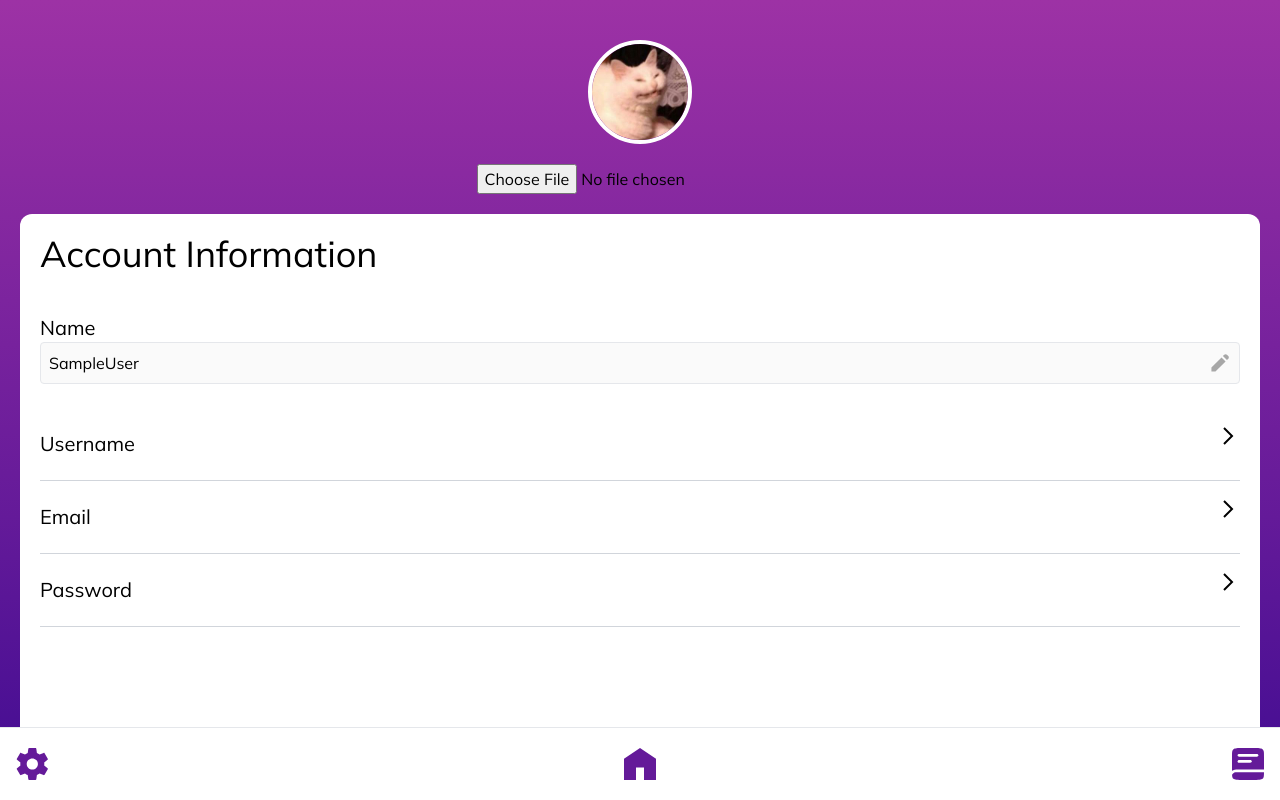
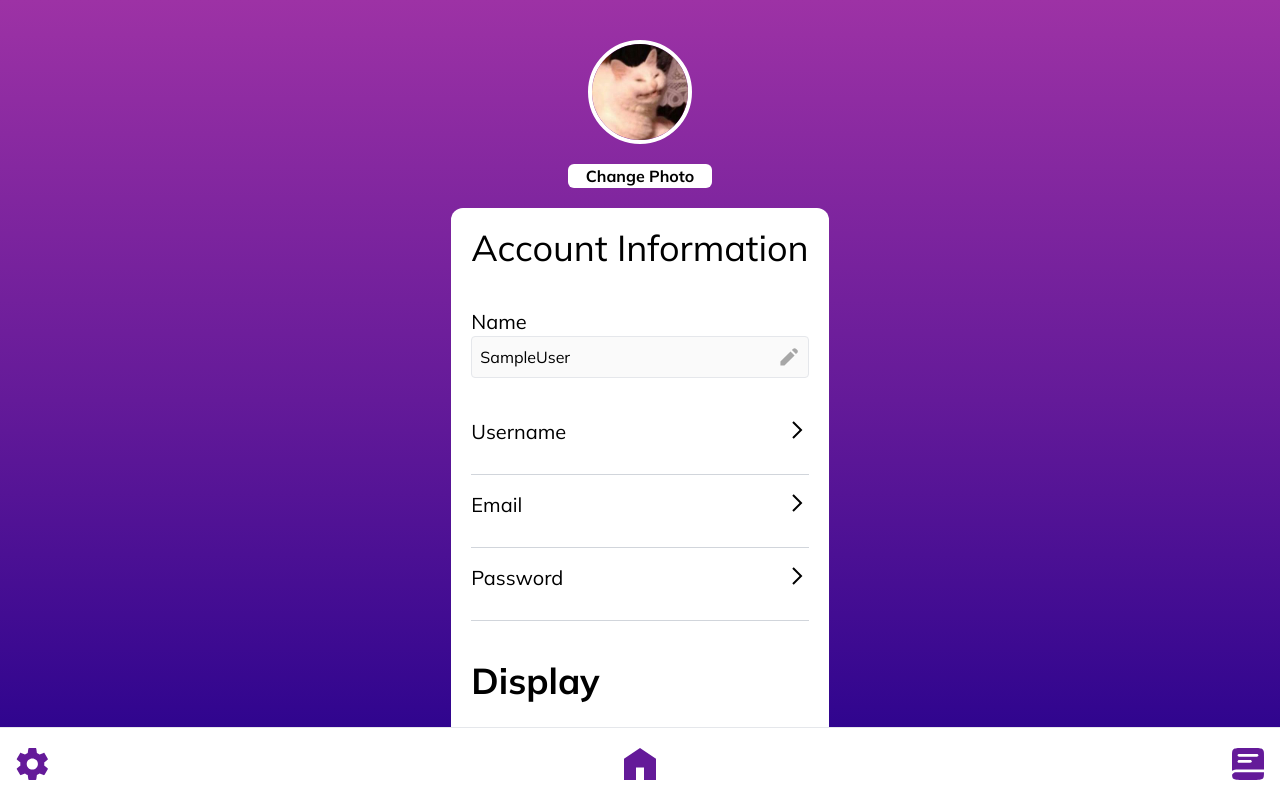
Before and after one commit to WhiteStoneDental/whitestone_IDSP, a Next.js app: page /settings in a window 1280 px wide. Shown: the top 800 px of the page. Built offline with nearby package versions, Linux system fonts and the light colour scheme.

Commit message:
Fixed errors

```diff
--- a/src/app/settings/page.tsx
+++ b/src/app/settings/page.tsx
@@ -9,6 +9,7 @@ import ArrowIconMin from '@/components/ArrowIconMin';
 import Switch from "react-switch";
 import { twMerge } from "tailwind-merge";
 import Image from 'next/image';
+import CustomSwitch from '@/components/CustomSwitch';
 
 const SettingsPage = () => {
 
@@ -101,7 +102,7 @@ const handleSubmit = async (e: React.FormEvent<HTMLFormElement>) => {
   return (
 
     <div
-      className={twMerge("flex flex-col p-5 min-h-screen")}
+      className={twMerge("flex flex-col p-5 max-h-screen items-center")}
       style={{
         backgroundImage:
           "var(--homepage-gradient, gradient-from-24008C via-9D32A5 to-641A99)",
@@ -121,10 +122,11 @@ const handleSubmit = async (e: React.FormEvent<HTMLFormElement>) => {
 
           </div>
           </div>
-        <input className="relative mx-auto" type="file" accept="image/*" onChange={handleAvatarChange} />
+          <input className="relative mx-auto hidden" id='files' type="file" accept="image/*" onChange={handleAvatarChange} />
+          <label className="relative mx-auto bg-white rounded-md font-bold w-36 h-6 text-center text-black" htmlFor='files'>Change Photo</label>
         </div>
 
-      <div className="bg-white p-5 rounded-xl h-screen w-full overflow-hidden dark:bg-[var(--mainphrase-bg)]">
+      <div className="bg-white p-5 rounded-xl h-screen max-w-screen-lg overflow-hidden dark:bg-[var(--mainphrase-bg)]">
         <h1 className="text-4xl mt-30 mb-10">Account Information</h1>
         <div className="mb-10">
           <label className="text-xl">Name</label>
@@ -144,24 +146,37 @@ const handleSubmit = async (e: React.FormEvent<HTMLFormElement>) => {
             <div className={twMerge(
               "mb-4 flex flex-row justify-between"
             )}>
-            <button className="text-xl">Username</button>
-            <ArrowIconMin />
+              <button className="text-xl flex min-w-full object-right justify-between">Username <ArrowIconMin />
+              </button>
             </div>
             <div className="border-t border-gray-300 my-4"></div>
             <div className={twMerge(
               "mb-4 flex flex-row justify-between"
             )}>
-            <button className="text-xl">Email</button>
-            <ArrowIconMin />
+              <button className="text-xl flex min-w-full object-right justify-between">Email <ArrowIconMin />
+              </button>
             </div>
             <div className="border-t border-gray-300 my-4"></div>
             <div className={twMerge(
               "mb-4 flex flex-row justify-between"
             )}>
-            <button className="text-xl">Password</button>
-            <ArrowIconMin />
+              <button className="text-xl flex min-w-full object-right justify-between">Password <ArrowIconMin />
+              </button>
             </div>
             <div className="border-t border-gray-300 my-4"></div>
+          </div>
+        <div className="mb-4">
+            <h1 className="text-4xl mt-30 mb-10 font-bold">Display</h1>
+            <label className={twMerge(
+              "mb-4 flex flex-row justify-between"
+            )}>
+              <span className="text-xl">Dark mode</span>
+              <CustomSwitch />
+            </label>
+            <div className="border-t border-gray-300 my-4"></div>
+            <div>
+
+            </div>
           </div>
         {/* <div className="mb-4">
           <h1 className="text-4xl mt-30 mb-10">Display</h1>
--- /dev/null
+++ b/src/components/CustomSwitch.tsx
@@ -0,0 +1,34 @@
+import React, { useState, useEffect } from 'react';
+import Switch from 'react-switch';
+
+const CustomSwitch = () => {
+  const [isSwitchOn, setIsSwitchOn] = useState(false);
+
+  useEffect(() => {
+    const root = document.documentElement;
+
+    if (isSwitchOn) {
+      root.classList.add('dark');
+    } else {
+      root.classList.remove('dark');
+    }
+  }, [isSwitchOn]);
+
+  const handleSwitchToggle = () => {
+    setIsSwitchOn((prev) => !prev);
+  };
+
+  return (
+    <Switch
+      checked={isSwitchOn}
+      onChange={handleSwitchToggle}
+      offColor="#ccc"
+      onColor="#8A2BE2"
+      handleDiameter={25}
+      uncheckedIcon={false}
+      checkedIcon={false}
+    />
+  );
+};
+
+export default CustomSwitch;
```
Lines whose indentation alone changed are shown as unchanged.
